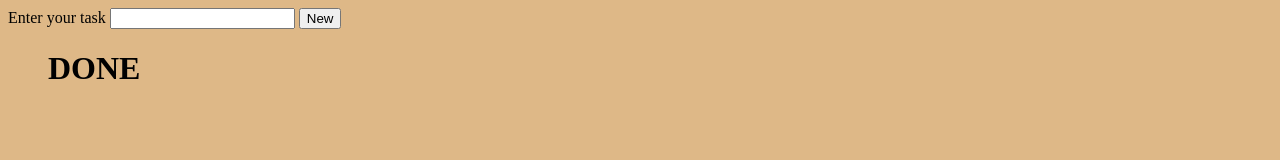
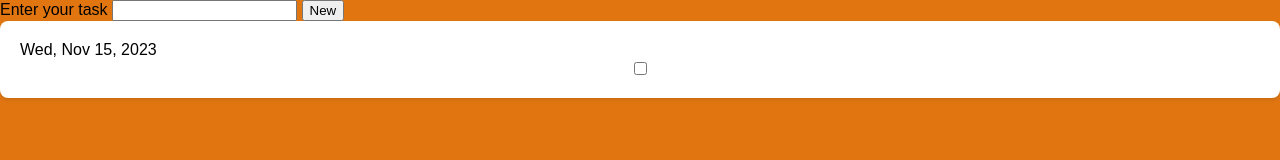
Before and after one commit to pranitrathod/Task-scheduler, a plain HTML site: page index.html in a window 1280 px wide. Both pictures are taken after a click on the button "New". Drawn offline with Linux system fonts and the light colour scheme.

Commit message:
codeed for adding tasks in card!

```diff
--- a/app.js
+++ b/app.js
@@ -1,10 +1,24 @@
 const card=document.querySelector('ul');
 const NewButton=document.getElementById("btn-new");
 
+const div=document.getElementById("cd");
 NewButton.addEventListener('click',()=>{
     // const ul=document.createElement('ul');
-    const div=document.createElement('div');
-    div.innerHTML=`<h1>DONE</h1>`;
-    card.append(div);
-    console.log('clicked!');
+    const outInput=document.getElementsByClassName("form-input")[0];
+    const input=document.createElement('input');
+    const daysLabel=document.createElement("label");
+    const dates=new Date();
+    const shortingDate={weekday:'short',month:'short',day:'numeric',year:'numeric'};
+    const formattedDate=dates.toLocaleDateString('en-US',shortingDate);
+
+    daysLabel.innerText=formattedDate;
+    const tasklabel=document.createElement('label');
+    tasklabel.innerText=outInput.value;
+    input.type="checkbox";
+    div.className="cd";
+    div.append(daysLabel);
+    div.append(tasklabel);
+    div.append(input);
+
+
 })
--- a/index.html
+++ b/index.html
@@ -10,12 +10,13 @@
 
 <div class="input-group mb-3">
   <span class="input-group-text" id="inputGroup-sizing-default">Enter your task</span>
-  <input type="text" class="form-control" aria-label="Sizing example input" aria-describedby="inputGroup-sizing-default">
+  <input type="text" class="form-input" aria-label="Sizing example input" aria-describedby="inputGroup-sizing-default"></input>
 <button id="btn-new">New</button>
 </div>
 
-<ul>
-
-</ul>
+<div id="cd">
+  <!-- <label for="checkbox">Check this:</label>
+  <input type="checkbox" id="checkbox"> -->
+</div>
 </body>
 </html>
--- a/style.css
+++ b/style.css
@@ -1,3 +1,19 @@
-body{
-    background: burlywood;
-}
+body {
+    font-family: Arial, sans-serif;
+    /* display: flex; */
+    /* justify-content: center; */
+    /* align-items: center; */
+    height: 100vh;
+    margin: 0;
+    background-color: rgb(225, 118, 17)
+  }
+
+  #cd {
+    background-color: #fff;
+    border-radius: 8px;
+    box-shadow: 0 2px 4px rgba(0, 0, 0, 0.1);
+    padding: 20px;
+    display: flex;
+    flex-direction: column;
+
+  }
```
